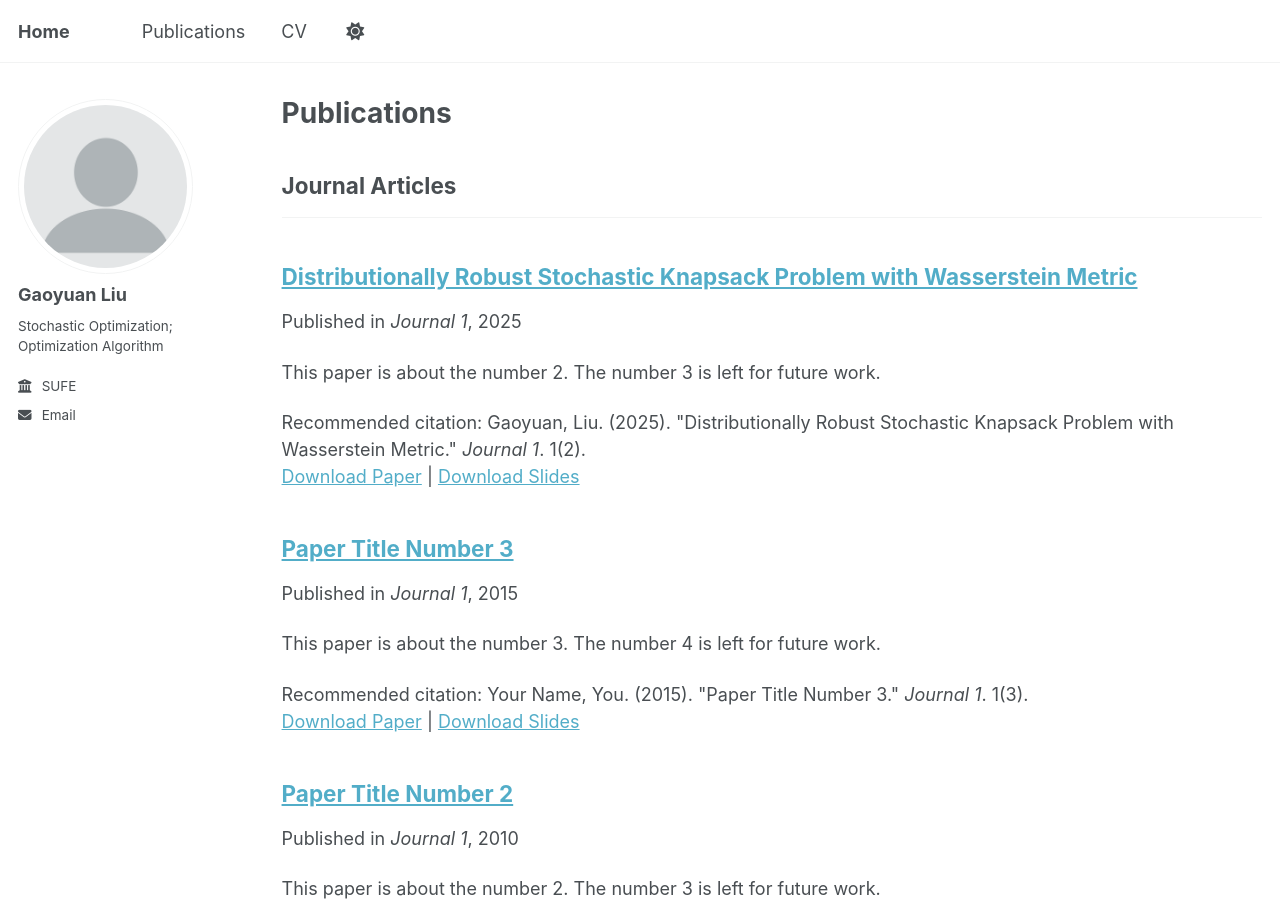
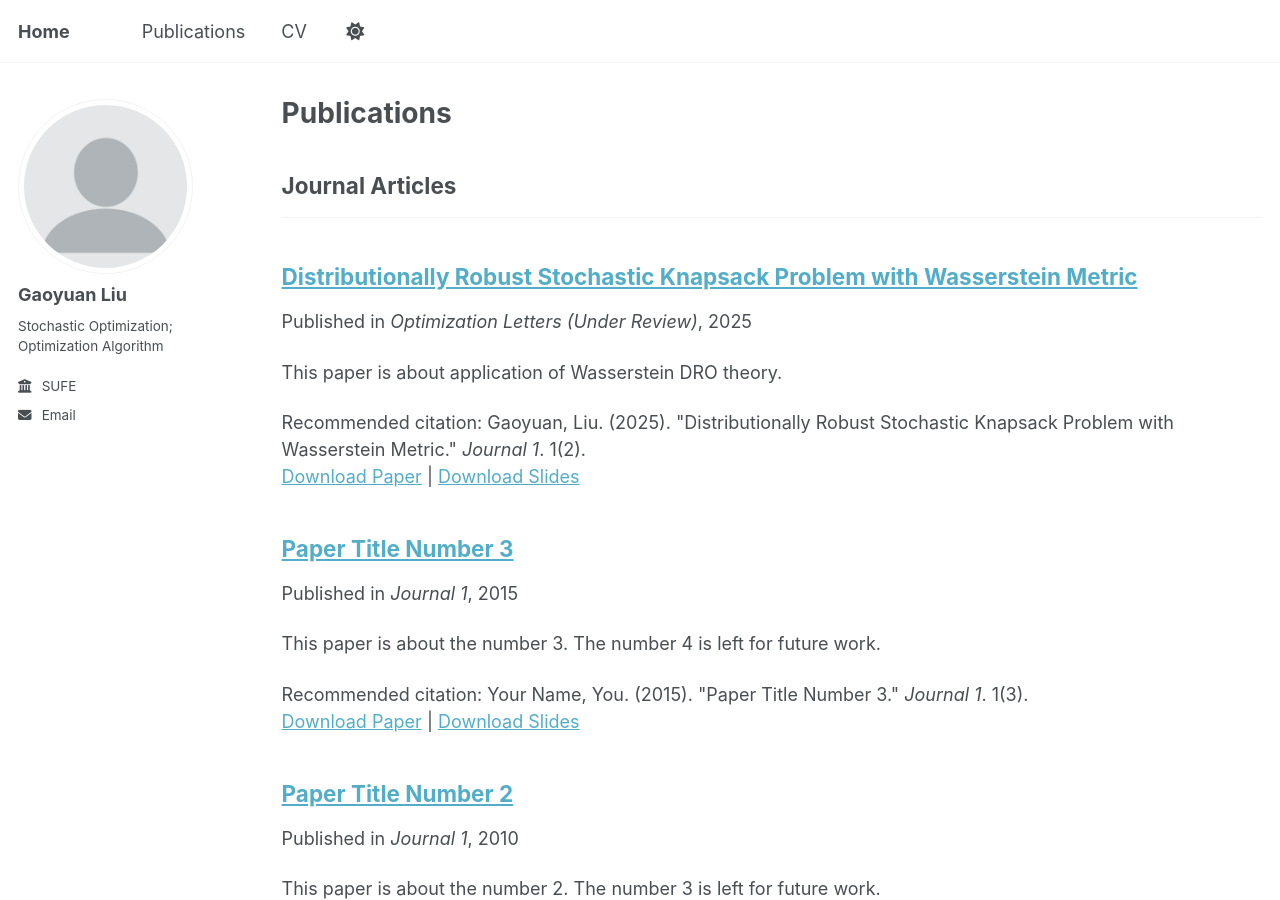
Before and after one commit to liugyyy/liugyyy.github.io, a Jekyll site: the page built from _pages/publications.html, in a window 1280 px wide and 900 px high. Built offline with Jekyll 4.4.1, drawn with Linux system fonts in a browser that asks for light colours.

Commit message:
Update 2009-10-01-paper-title-number-1.md

```diff
--- a/_publications/2009-10-01-paper-title-number-1.md
+++ b/_publications/2009-10-01-paper-title-number-1.md
@@ -4,9 +4,9 @@ Metric"
 collection: publications
 category: manuscripts
 permalink: /publication/Distributionally-Robust-Stochastic-Knapsack-Problem-with-Wasserstein-Metric
-excerpt: 'This paper is about the number 2. The number 3 is left for future work.'
+excerpt: 'This paper is about application of Wasserstein DRO theory.'
 date: 2025-06-01
-venue: 'Journal 1'
+venue: 'Optimization Letters (Under Review)'
 slidesurl: 'http://academicpages.github.io/files/slides2.pdf'
 paperurl: 'http://academicpages.github.io/files/paper2.pdf'
 citation: 'Gaoyuan, Liu. (2025). &quot;Distributionally Robust Stochastic Knapsack Problem with Wasserstein
```
